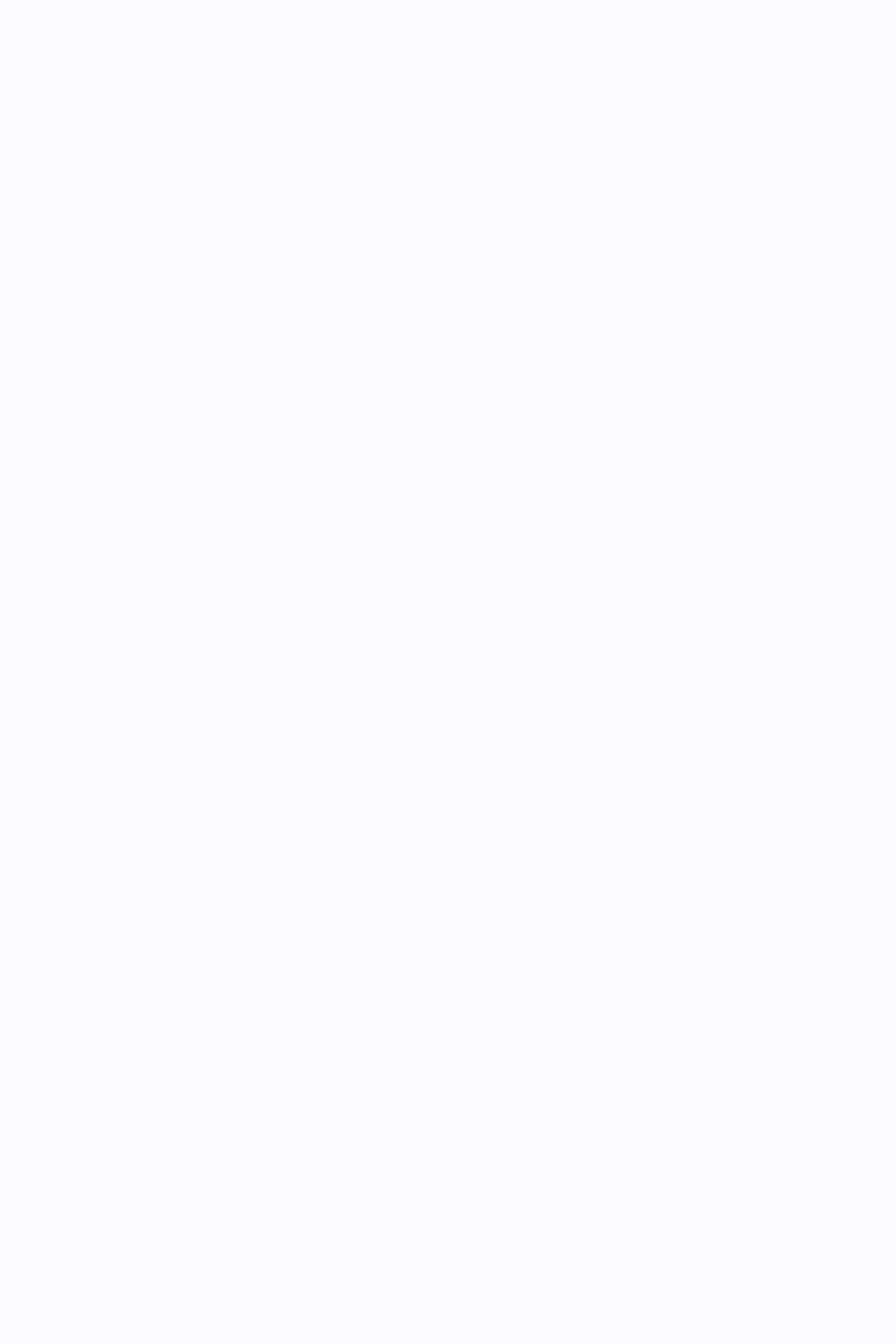
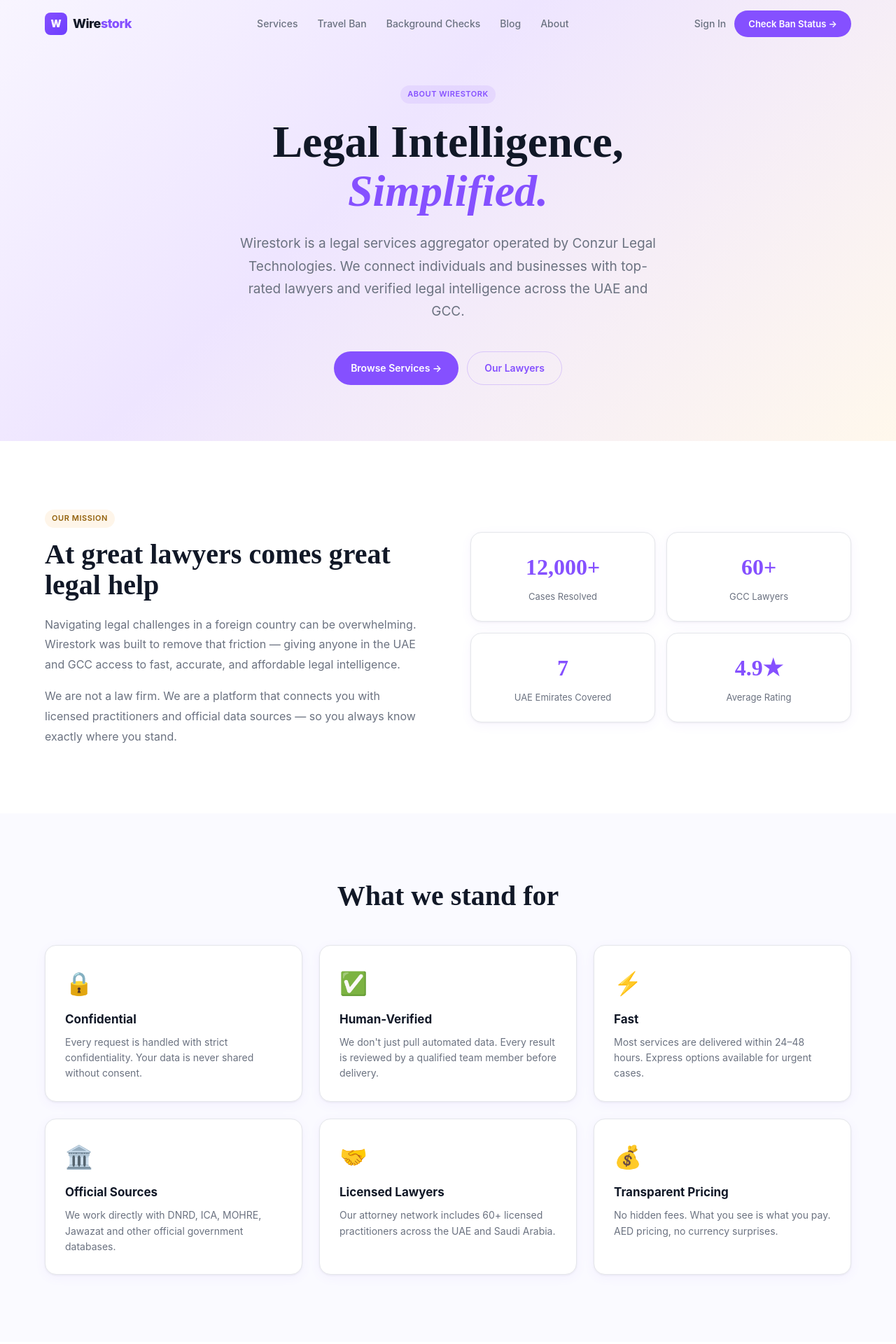
Before and after one commit to followjees/wirestork-next, a Next.js app: page /lawyers-in-uae in a window 1280 px wide. Before the commit this address had no page. Shown: the top 1920 px of the page at 70% size. Before the commit the page ends 800 px from the top, so only its background shows below. Built offline with nearby package versions, Linux system fonts and the light colour scheme.

Commit message:
feat: About page

```diff
--- /dev/null
+++ b/app/(marketing)/lawyers-in-uae/page.tsx
@@ -0,0 +1,93 @@
+import type { Metadata } from "next";
+import Link from "next/link";
+
+export const metadata: Metadata = {
+  title: "About Wirestork — UAE Legal Services",
+  description: "Wirestork simplifies legal intelligence across the UAE and GCC. Learn about our mission, attorney network, and technology.",
+};
+
+export default function AboutPage() {
+  return (
+    <>
+      <section className="hero-bg" style={{ paddingTop: 120, paddingBottom: 80 }}>
+        <div className="container-sm" style={{ textAlign: "center" }}>
+          <div className="badge badge-brand" style={{ marginBottom: 20 }}>About Wirestork</div>
+          <h1 className="display" style={{ fontSize: "clamp(36px, 6vw, 64px)", marginBottom: 24 }}>
+            Legal Intelligence,{" "}
+            <span className="display-italic" style={{ color: "var(--brand)" }}>Simplified.</span>
+          </h1>
+          <p style={{ fontSize: 19, color: "var(--muted)", lineHeight: 1.7, maxWidth: 600, margin: "0 auto 40px" }}>
+            Wirestork is a legal services aggregator operated by Conzur Legal Technologies. We connect individuals and businesses with top-rated lawyers and verified legal intelligence across the UAE and GCC.
+          </p>
+          <div style={{ display: "flex", gap: 12, justifyContent: "center", flexWrap: "wrap" }}>
+            <Link href="/services" className="btn btn-primary">Browse Services →</Link>
+            <Link href="/attorney-network" className="btn btn-outline">Our Lawyers</Link>
+          </div>
+        </div>
+      </section>
+
+      <section className="section" style={{ background: "white" }}>
+        <div className="container">
+          <div style={{ display: "grid", gridTemplateColumns: "1fr 1fr", gap: 64, alignItems: "center" }}>
+            <div>
+              <div className="badge badge-accent" style={{ marginBottom: 16 }}>Our Mission</div>
+              <h2 className="display" style={{ fontSize: 40, marginBottom: 20 }}>At great lawyers comes great legal help</h2>
+              <p style={{ color: "var(--muted)", fontSize: 16, lineHeight: 1.8, marginBottom: 16 }}>
+                Navigating legal challenges in a foreign country can be overwhelming. Wirestork was built to remove that friction — giving anyone in the UAE and GCC access to fast, accurate, and affordable legal intelligence.
+              </p>
+              <p style={{ color: "var(--muted)", fontSize: 16, lineHeight: 1.8 }}>
+                We are not a law firm. We are a platform that connects you with licensed practitioners and official data sources — so you always know exactly where you stand.
+              </p>
+            </div>
+            <div style={{ display: "grid", gridTemplateColumns: "1fr 1fr", gap: 16 }}>
+              {[
+                { value: "12,000+", label: "Cases Resolved" },
+                { value: "60+", label: "GCC Lawyers" },
+                { value: "7", label: "UAE Emirates Covered" },
+                { value: "4.9★", label: "Average Rating" },
+              ].map((s) => (
+                <div key={s.label} className="card" style={{ padding: 24, textAlign: "center" }}>
+                  <div style={{ fontSize: 32, fontWeight: 900, color: "var(--brand)", fontFamily: "Playfair Display, serif" }}>{s.value}</div>
+                  <div style={{ fontSize: 13, color: "var(--muted)", marginTop: 6 }}>{s.label}</div>
+                </div>
+              ))}
+            </div>
+          </div>
+        </div>
+      </section>
+
+      <section className="section" style={{ background: "var(--canvas)" }}>
+        <div className="container">
+          <div style={{ textAlign: "center", marginBottom: 48 }}>
+            <h2 className="display" style={{ fontSize: 40 }}>What we stand for</h2>
+          </div>
+          <div style={{ display: "grid", gridTemplateColumns: "repeat(3, 1fr)", gap: 24 }}>
+            {[
+              { icon: "🔒", title: "Confidential", desc: "Every request is handled with strict confidentiality. Your data is never shared without consent." },
+              { icon: "✅", title: "Human-Verified", desc: "We don't just pull automated data. Every result is reviewed by a qualified team member before delivery." },
+              { icon: "⚡", title: "Fast", desc: "Most services are delivered within 24–48 hours. Express options available for urgent cases." },
+              { icon: "🏛️", title: "Official Sources", desc: "We work directly with DNRD, ICA, MOHRE, Jawazat and other official government databases." },
+              { icon: "🤝", title: "Licensed Lawyers", desc: "Our attorney network includes 60+ licensed practitioners across the UAE and Saudi Arabia." },
+              { icon: "💰", title: "Transparent Pricing", desc: "No hidden fees. What you see is what you pay. AED pricing, no currency surprises." },
+            ].map((v) => (
+              <div key={v.title} className="card" style={{ padding: 28 }}>
+                <div style={{ fontSize: 32, marginBottom: 12 }}>{v.icon}</div>
+                <div style={{ fontWeight: 700, fontSize: 17, marginBottom: 8 }}>{v.title}</div>
+                <div style={{ color: "var(--muted)", fontSize: 14, lineHeight: 1.6 }}>{v.desc}</div>
+              </div>
+            ))}
+          </div>
+        </div>
+      </section>
+
+      <section className="section" style={{ background: "white" }}>
+        <div className="container-sm" style={{ textAlign: "center" }}>
+          <div className="badge badge-brand" style={{ marginBottom: 16 }}>Legal Disclaimer</div>
+          <p style={{ color: "var(--muted)", fontSize: 15, lineHeight: 1.8 }}>
+            Wirestork provides legal information and connects users with licensed legal professionals. We are not a law firm and do not provide legal advice. Information provided through our platform is for general informational purposes only. Always consult with a qualified lawyer for advice specific to your situation.
+          </p>
+        </div>
+      </section>
+    </>
+  );
+}
```
